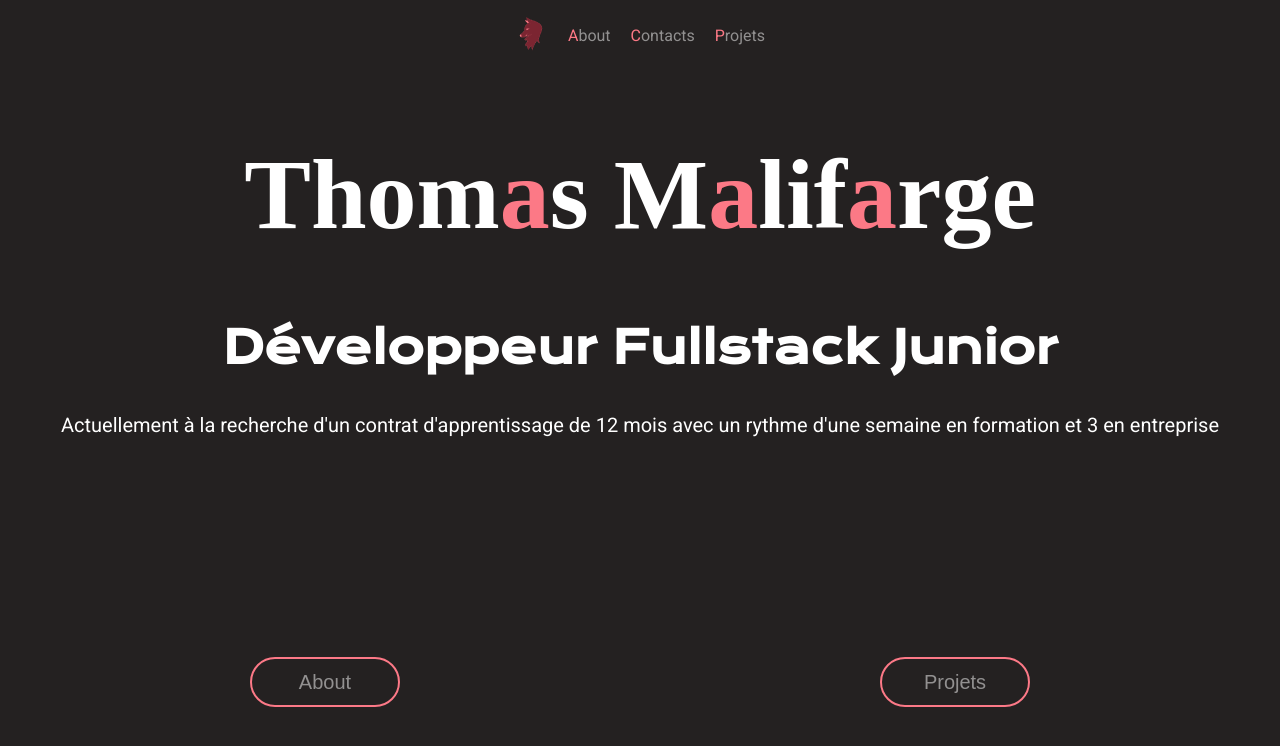
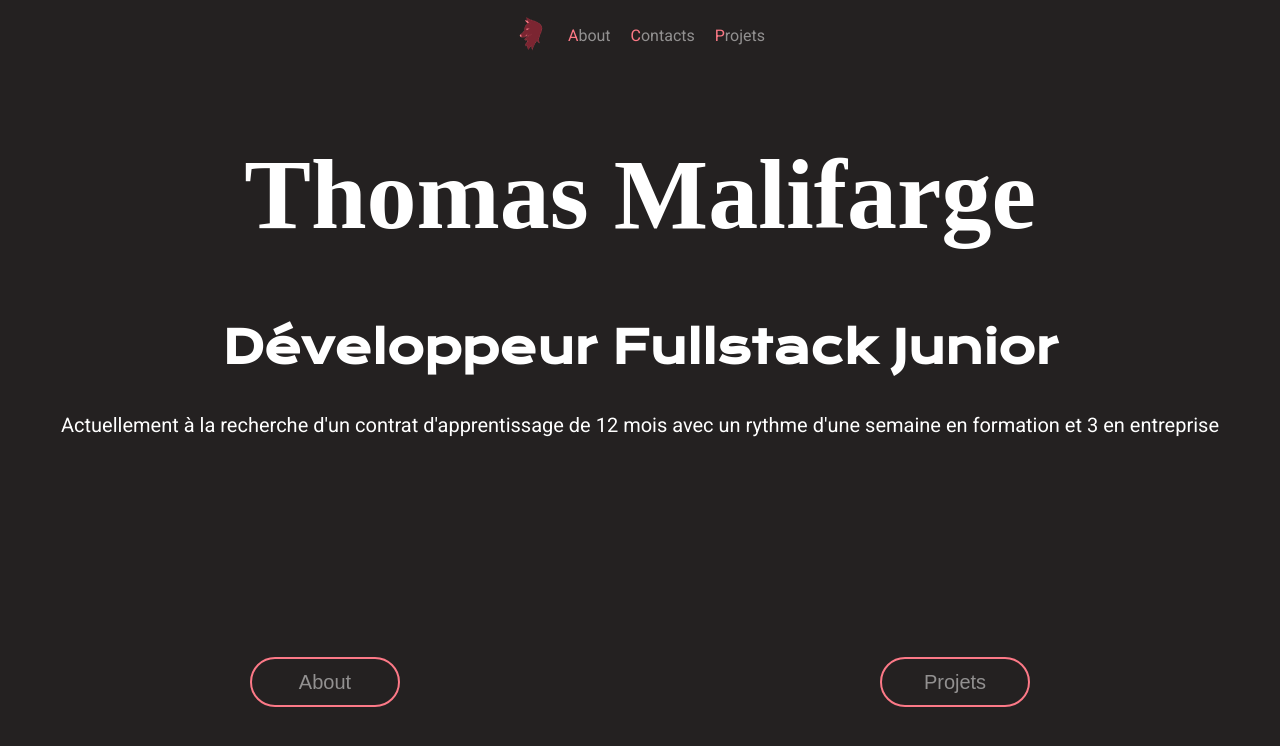
Before and after one commit to Malifarge/Portfolio-V2.5, a React (Create React App) app: page / in a window 1280 px wide. Shown: the top 746 px of the page. Built offline with nearby package versions, Linux system fonts and the light colour scheme; a web font is replaced by a local one.

Commit message:
AnimText + correction key projets

```diff
--- /dev/null
+++ b/src/Components/AnimText.js
@@ -0,0 +1,31 @@
+/* eslint-disable react-hooks/exhaustive-deps */
+
+import { useEffect, useState } from "react"
+
+const AnimText = ({word1, word2})=>{
+    const [letters1,setLetters1] = useState([])
+    const [letters2,setLetters2] = useState([])
+
+    useEffect(()=>{
+        setLetters1(word1.split(""))
+        if(word2){
+            setLetters2(word2.split(""))
+        }
+    },[])
+
+    return(
+        <>
+        {letters1.map((letter1,index)=>{
+            return <span key={index}>{letter1}</span>
+
+        })}
+        <span> </span>
+        {letters2.map((letter2,index)=>{
+            return (<span key={index}>{letter2}</span>)
+        })}
+        </>
+    )
+
+}
+
+export default AnimText
--- a/src/Components/Nav.js
+++ b/src/Components/Nav.js
@@ -6,9 +6,9 @@ const Nav = () =>{
     return(
         <nav className="flex center g-20">
             <Link to={"/"}><img src={logo} alt="Home" /></Link>
-            <Link to={"/About"}><span>A</span>bout</Link>
-            <Link to={"/Contacts"}><span>C</span>ontacts</Link>
-            <Link to={"/Projets"}><span>P</span>rojets</Link>
+            <Link to={"/About"}><span className="red">A</span>bout</Link>
+            <Link to={"/Contacts"}><span className="red">C</span>ontacts</Link>
+            <Link to={"/Projets"}><span className="red">P</span>rojets</Link>
         </nav>
     )
 }
--- a/src/Pages/About.js
+++ b/src/Pages/About.js
@@ -2,6 +2,7 @@ import { useNavigate } from "react-router-dom"
 
 import H2 from "../Components/H2"
 import Button from "../Components/Button"
+import AnimText from "../Components/AnimText"
 
 const About = () =>{
 
@@ -17,7 +18,7 @@ const About = () =>{
 
     return(
         <>
-            <H2>About</H2>
+            <H2><AnimText word1="About"/></H2>
             <div className="about flex clmn center">
                 <p> Étant autonome , j’ai tout de même beaucoup de plaisir à travailler en groupe notamment  pour l’entre-aide possible qui permet d’avancer les projets plus efficacement. </p>
                 <p> Créatif , j’écris depuis tout jeune que ce soit  des histoires ou de la poésie et je m’intéresse à beaucoup de forme d’art pour m’inspiré moi même dans mes projets. Les crations sur internet m’ont beaucoup inspiré dans mes objectifs, particulièrement les créations vidéo et streaming me menant à moi même travailler sur l’ordinateur.</p>
--- a/src/Pages/Contacts.js
+++ b/src/Pages/Contacts.js
@@ -7,6 +7,7 @@ import Linkedin from "../images/Linkedin.png"
 
 import H2 from "../Components/H2"
 import Button from "../Components/Button"
+import AnimText from "../Components/AnimText"
 
 const Contacts = () =>{
 
@@ -22,7 +23,7 @@ const Contacts = () =>{
 
     return(
         <>
-            <H2>Contacts</H2>
+            <H2><AnimText word1="Contacts"/></H2>
             <address className="flex clmn center g-50">
 
                 <div className="flex center g-20 w-300 second">
--- a/src/Pages/Home.js
+++ b/src/Pages/Home.js
@@ -3,6 +3,7 @@ import { useNavigate } from "react-router-dom"
 import H1 from "../Components/H1"
 import H2 from "../Components/H2"
 import Button from "../Components/Button"
+import AnimText from "../Components/AnimText"
 
 const Home = () =>{
 
@@ -16,9 +17,10 @@ const Home = () =>{
         navigate("/Projets")
     }
 
+
     return(
         <>
-            <H1>Thom<span>a</span>s M<span>a</span>lif<span>a</span>rge</H1>
+            <H1><AnimText word1="Thomas" word2="Malifarge"/></H1>
             <H2>Développeur Fullstack Junior</H2>
             <p>Actuellement à la recherche d'un contrat d'apprentissage de 12 mois avec un rythme d'une semaine en formation et 3 en entreprise</p>
             <div className="flex jcsa">
--- a/src/Pages/Projets.js
+++ b/src/Pages/Projets.js
@@ -4,6 +4,7 @@ import { useNavigate } from "react-router-dom";
 import H2 from "../Components/H2";
 import Button from "../Components/Button";
 import Loader from "../Components/Loader";
+import AnimText from "../Components/AnimText";
 
 const Projets = () =>{
 
@@ -15,9 +16,7 @@ const Projets = () =>{
 
     const fetchProjets = async() =>{
         const response = await fetch("https://portfolio-malifarge-v3.herokuapp.com/projects")
-        console.log(response);
         const data = await response.json()
-        console.log(data);
         setProjets(data)
     }
 
@@ -33,12 +32,12 @@ const Projets = () =>{
 
     return(
         <>
-            <H2>Projets</H2>
+            <H2><AnimText word1="Projets"/></H2>
             <section className="flex scroll g-20">
                 {projets.length>0 ? projets.map((projet)=>{
                     return (
-                        <a href={projet.link} target="_blank" rel="noopener noreferrer" className="nodecoration second">
-                            <article className="Card" key={projet.title} style={{
+                        <a href={projet.link} target="_blank" rel="noopener noreferrer" className="nodecoration second" key={projet.title} >
+                            <article className="Card" style={{
                                 "background" : `url(${projet.url}) no-repeat top/contain`
                             }}>
                                 <div className="textProjet flex clmn jcsa">
--- a/src/Style/style.css
+++ b/src/Style/style.css
@@ -95,6 +95,14 @@ button{
 }
 
 span{
+    color: white;
+}
+
+span:hover{
+    color: #fc7986;
+}
+
+.red{
     color: #fc7986;
 }
 
```
